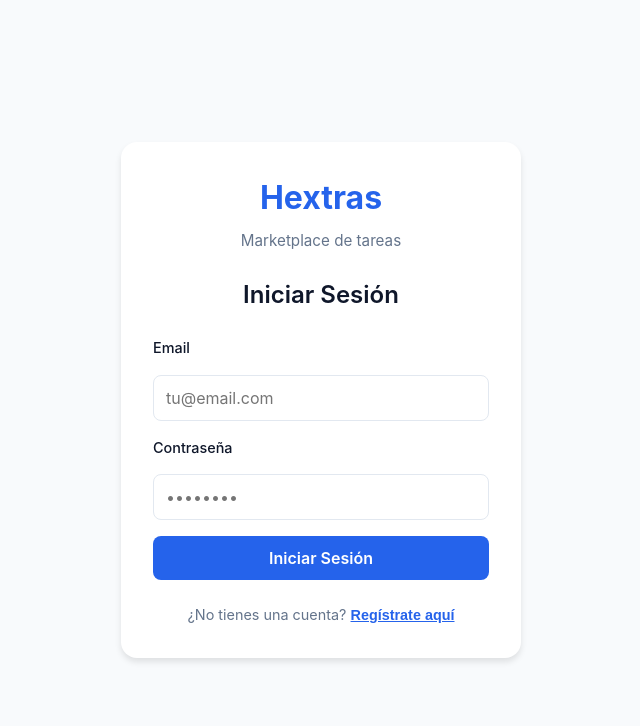
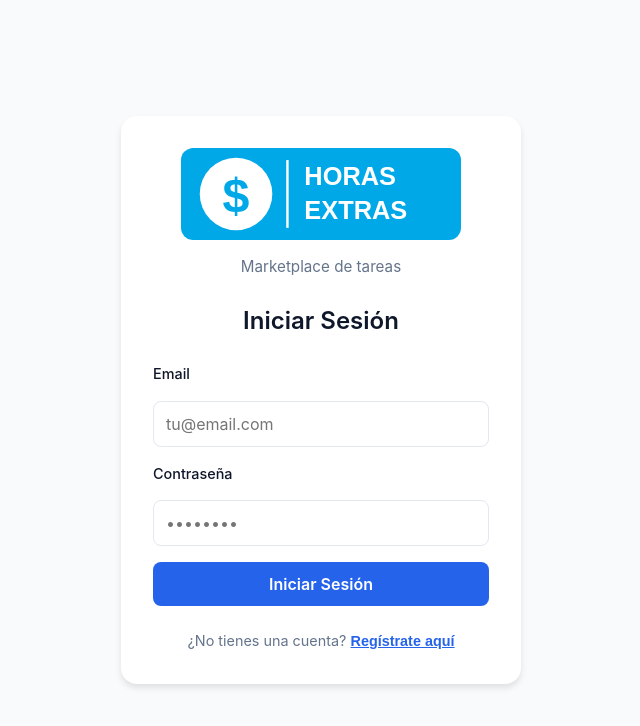
Before and after one commit to SCODAapp/HORASEXRASS, a React (Vite) app: page / in a window 1280 px wide. Shown: the top 726 px of the page, without its empty margins (319-959 px from the left). Built offline with nearby package versions, Linux system fonts and the light colour scheme.

Commit message:
Updated App.tsx

```diff
--- a/src/App.css
+++ b/src/App.css
@@ -45,29 +45,17 @@ body {
   padding: calc(var(--spacing) * 2);
   box-shadow: 0 2px 4px var(--shadow);
   display: flex;
-  justify-content: space-between;
+  justify-content: center;
   align-items: center;
   position: sticky;
   top: 0;
   z-index: 100;
-}
-
-.app-title-container {
-  display: flex;
-  align-items: center;
-  gap: calc(var(--spacing) * 1.5);
+  position: relative;
 }
 
 .app-logo {
-  height: 40px;
+  height: 50px;
   width: auto;
-}
-
-.app-title {
-  font-size: 1.5rem;
-  font-weight: 700;
-  color: var(--primary-color);
-  margin: 0;
 }
 
 .profile-button {
@@ -81,6 +69,8 @@ body {
   cursor: pointer;
   transition: all 0.2s;
   font-size: 0.9rem;
+  position: absolute;
+  right: calc(var(--spacing) * 2);
 }
 
 .profile-button:hover {
@@ -154,11 +144,9 @@ body {
   max-width: 400px;
 }
 
-.auth-title {
-  font-size: 2rem;
-  color: var(--primary-color);
-  text-align: center;
-  margin-bottom: calc(var(--spacing) * 1);
+.auth-logo {
+  display: block;
+  margin: 0 auto calc(var(--spacing) * 1);
 }
 
 .auth-subtitle {
--- a/src/App.tsx
+++ b/src/App.tsx
@@ -43,7 +43,6 @@ function AppContent() {
   return (
     <div className="app">
       <header className="app-header">
-        <div className="app-title-container">
         <svg className="app-logo" viewBox="0 0 463 152" fill="none" xmlns="http://www.w3.org/2000/svg">
           <rect width="463" height="152" rx="20" fill="#00A8E8"/>
           <circle cx="91" cy="76" r="60" fill="white"/>
@@ -52,8 +51,6 @@ function AppContent() {
           <text x="204" y="62" fill="white" fontSize="42" fontWeight="bold" fontFamily="Arial, sans-serif">HORAS</text>
           <text x="204" y="118" fill="white" fontSize="42" fontWeight="bold" fontFamily="Arial, sans-serif">EXTRAS</text>
         </svg>
-          <h1 className="app-title">Hextras</h1>
-        </div>
         <button
           className="profile-button"
           onClick={() => setShowProfile(true)}
--- a/src/components/Login.tsx
+++ b/src/components/Login.tsx
@@ -30,7 +30,14 @@ export default function Login({ onToggleView }: LoginProps) {
   return (
     <div className="auth-container">
       <div className="auth-card">
-        <h1 className="auth-title">Hextras</h1>
+        <svg className="auth-logo" viewBox="0 0 463 152" fill="none" xmlns="http://www.w3.org/2000/svg" style={{ width: '280px', height: 'auto', margin: '0 auto 1rem' }}>
+          <rect width="463" height="152" rx="20" fill="#00A8E8"/>
+          <circle cx="91" cy="76" r="60" fill="white"/>
+          <text x="91" y="106" fill="#00A8E8" fontSize="80" fontWeight="bold" fontFamily="Arial, sans-serif" textAnchor="middle">$</text>
+          <line x1="176" y1="20" x2="176" y2="132" stroke="white" strokeWidth="4"/>
+          <text x="204" y="62" fill="white" fontSize="42" fontWeight="bold" fontFamily="Arial, sans-serif">HORAS</text>
+          <text x="204" y="118" fill="white" fontSize="42" fontWeight="bold" fontFamily="Arial, sans-serif">EXTRAS</text>
+        </svg>
         <p className="auth-subtitle">Marketplace de tareas</p>
 
         <h2 className="auth-heading">Iniciar Sesión</h2>
--- a/src/components/Register.tsx
+++ b/src/components/Register.tsx
@@ -37,7 +37,14 @@ export default function Register({ onToggleView }: RegisterProps) {
   return (
     <div className="auth-container">
       <div className="auth-card">
-        <h1 className="auth-title">Hextras</h1>
+        <svg className="auth-logo" viewBox="0 0 463 152" fill="none" xmlns="http://www.w3.org/2000/svg" style={{ width: '280px', height: 'auto', margin: '0 auto 1rem' }}>
+          <rect width="463" height="152" rx="20" fill="#00A8E8"/>
+          <circle cx="91" cy="76" r="60" fill="white"/>
+          <text x="91" y="106" fill="#00A8E8" fontSize="80" fontWeight="bold" fontFamily="Arial, sans-serif" textAnchor="middle">$</text>
+          <line x1="176" y1="20" x2="176" y2="132" stroke="white" strokeWidth="4"/>
+          <text x="204" y="62" fill="white" fontSize="42" fontWeight="bold" fontFamily="Arial, sans-serif">HORAS</text>
+          <text x="204" y="118" fill="white" fontSize="42" fontWeight="bold" fontFamily="Arial, sans-serif">EXTRAS</text>
+        </svg>
         <p className="auth-subtitle">Marketplace de tareas</p>
 
         <h2 className="auth-heading">Crear Cuenta</h2>
```
Lines whose indentation alone changed are shown as unchanged.
